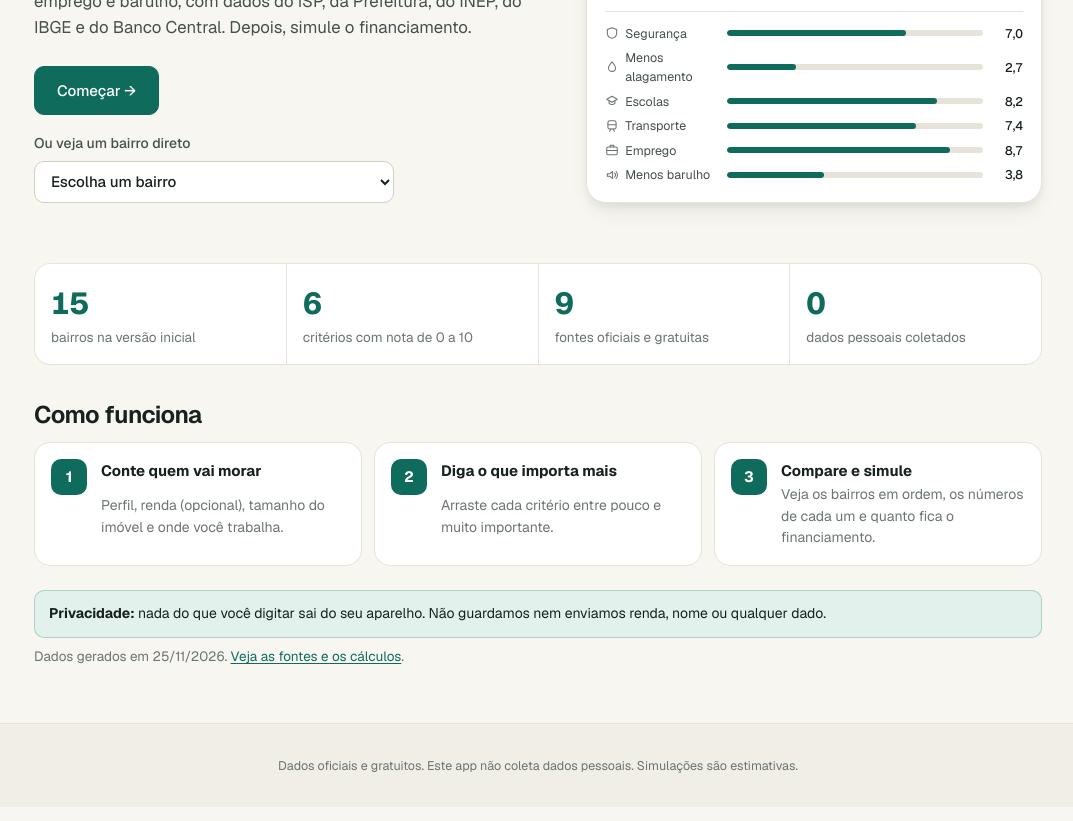
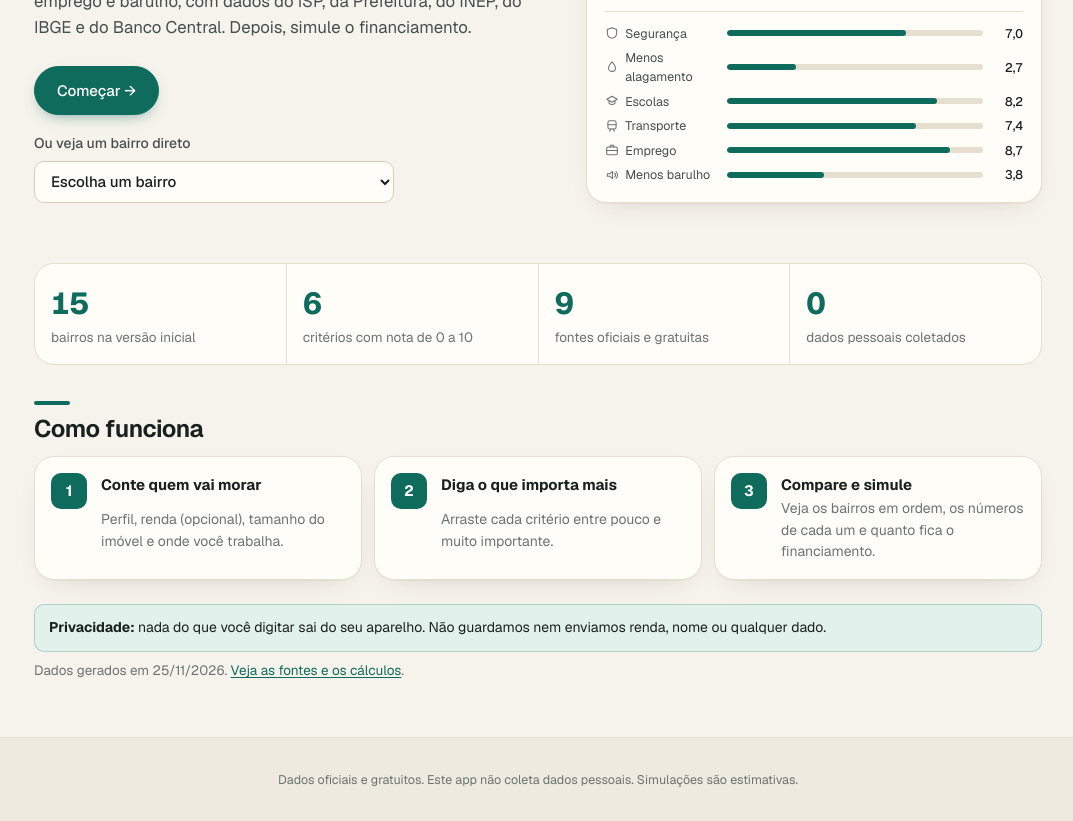
Before and after one commit to lcsmll/onde-comprar-rio, a plain HTML site: page site/index.html in a window 1280 px wide. Shown: the part 284-1105 px from the top of the page, without its empty margins (102-1175 px from the left). Drawn offline with Linux system fonts and the light colour scheme.

Commit message:
Visual mais acolhedor: fundo creme, botões em pílula e sombras suaves
Co-Authored-By: Claude Opus 5.5 <noreply@anthropic.com>

```diff
--- a/site/style.css
+++ b/site/style.css
@@ -477,3 +477,12 @@ input[type=range]::-moz-range-thumb { width: 22px; height: 22px; border-radius:
 .rd-item { display: inline-flex; align-items: center; gap: 6px; }
 .rd-cor { width: 12px; height: 12px; border-radius: 3px; display: inline-block; }
 .rd-traco { width: 16px; border-top: 1.5px dashed var(--suave); display: inline-block; }
+
+/* ---------- visual mais acolhedor (referencia: paginas de cidade do BairroSafe) ---------- */
+:root { --fundo: #f6f3ec; --fundo-2: #efeadf; --cartao: #fffdf8; --linha: #e6dfd0; --linha-forte: #d6cdb9; --raio: 20px; }
+@media (prefers-color-scheme: dark) { :root { --fundo: #0e1311; --cartao: #161d1a; } }
+.btn, .btn-principal, .btn-comparar, .links-portais a { border-radius: 99px; }
+.btn-principal { box-shadow: 0 6px 16px -8px color-mix(in srgb, var(--principal) 70%, transparent); }
+.cartao-bairro, .criterio, .bloco, .sobre-fonte, .peso, .passos li, .exemplo-cartao { box-shadow: 0 1px 0 rgba(60, 45, 20, .04), 0 10px 30px -18px rgba(60, 45, 20, .25); }
+h1, h2 { letter-spacing: -.02em; }
+.titulo-secao::before, #tela-resultado h2::before { content: ""; display: block; width: 36px; height: 4px; border-radius: 99px; background: var(--principal); margin-bottom: 10px; }
```
